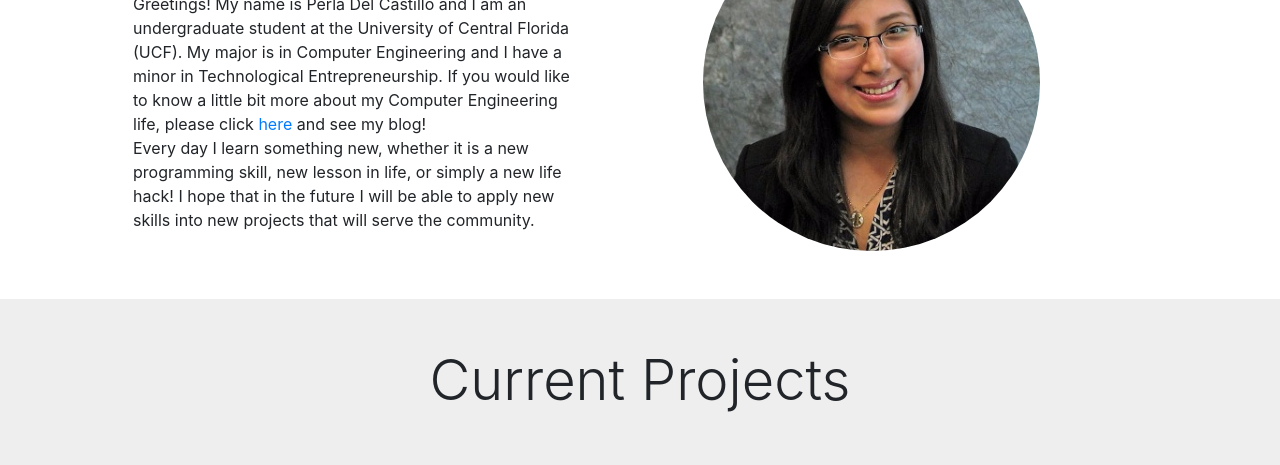
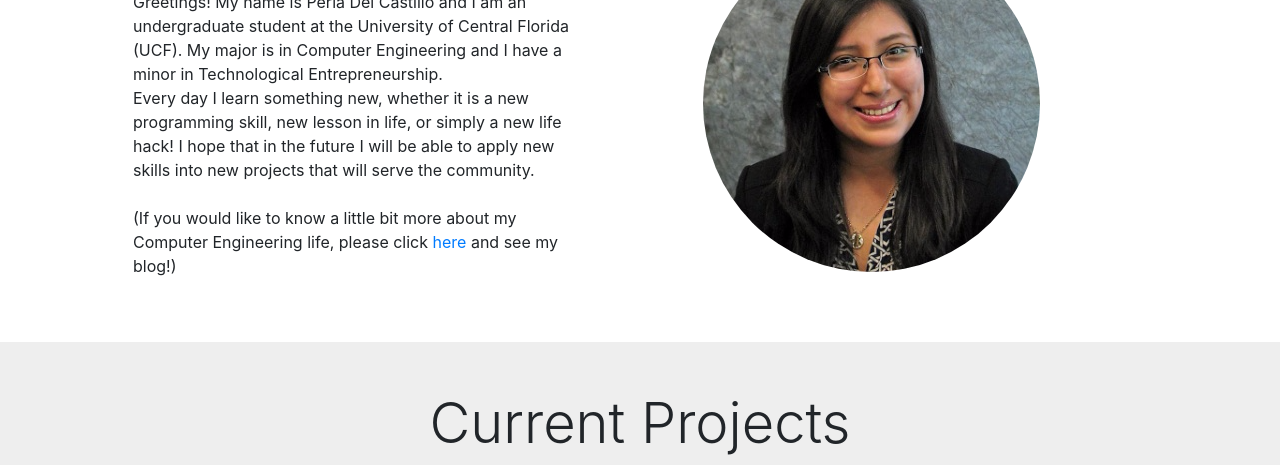
Before and after one commit to perlasamanez/perlasamanez.github.io, a website with bundled scripts: page index.html in a window 1280 px wide. Shown: the part 708-1173 px from the top of the page. Built offline with nearby package versions, Linux system fonts and the light colour scheme; grey boxes are pictures that could not be loaded; a web font is replaced by a local one.

Commit message:
Updated about me section

```diff
--- a/index.html
+++ b/index.html
@@ -85,7 +85,8 @@
           <div class="col-md-6 order-1">
             <div class="p-5">
               <h2 class="display-4">About Me</h2>
-              <p>Greetings! My name is Perla Del Castillo and I am an undergraduate student at the University of Central Florida (UCF). My major is in Computer Engineering and I have a minor in Technological Entrepreneurship. If you would like to know a little bit more about my Computer Engineering life, please click <a href="http://life-as-cpe.blogspot.com/">here</a> and see my blog!<br> Every day I learn something new, whether it is a new programming skill, new lesson in life, or simply a new life hack! I hope that in the future I will be able to apply new skills into new projects that will serve the community.</p>
+              <p>Greetings! My name is Perla Del Castillo and I am an undergraduate student at the University of Central Florida (UCF). My major is in Computer Engineering and I have a minor in Technological Entrepreneurship. <br> Every day I learn something new, whether it is a new programming skill, new lesson in life, or simply a new life hack! I hope that in the future I will be able to apply new skills into new projects that will serve the community.
+              <br><br> (If you would like to know a little bit more about my Computer Engineering life, please click <a href="http://life-as-cpe.blogspot.com/">here</a> and see my blog!)</p>
             </div>
           </div>
         </div>
```
